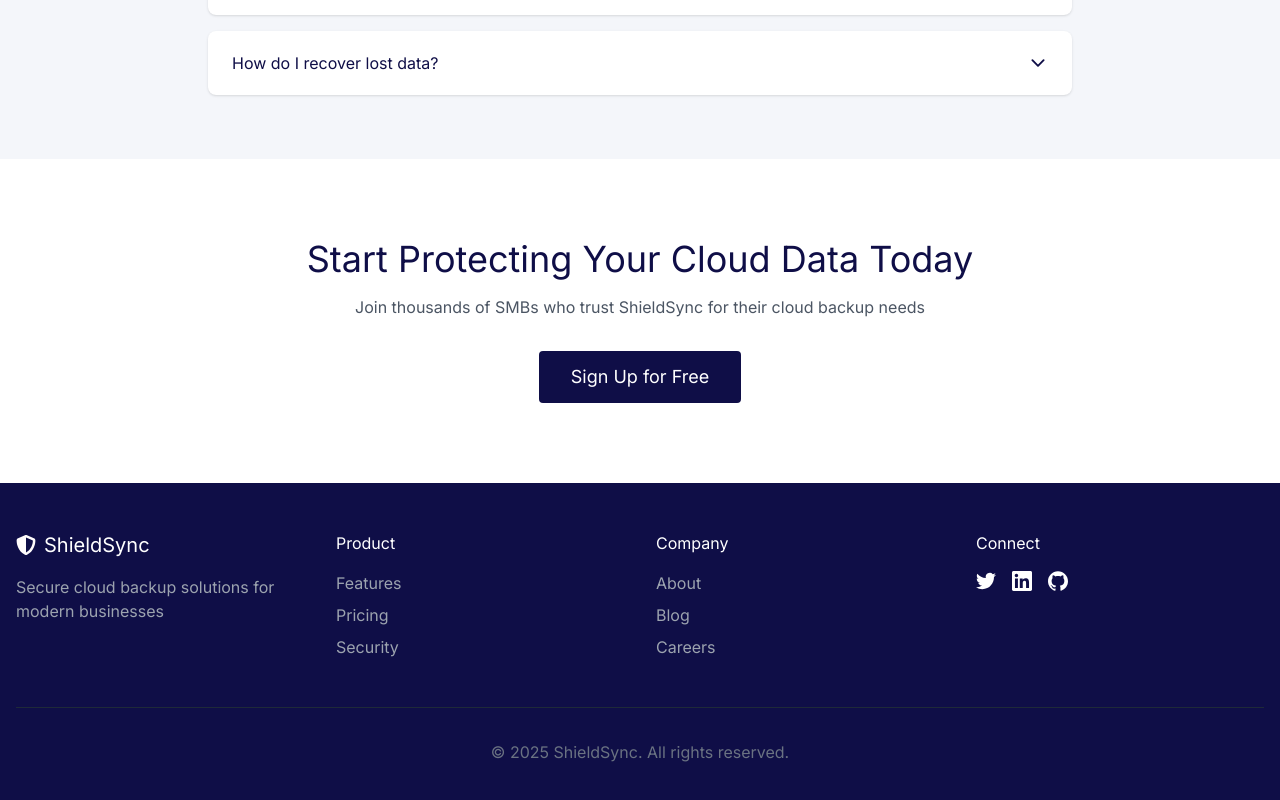
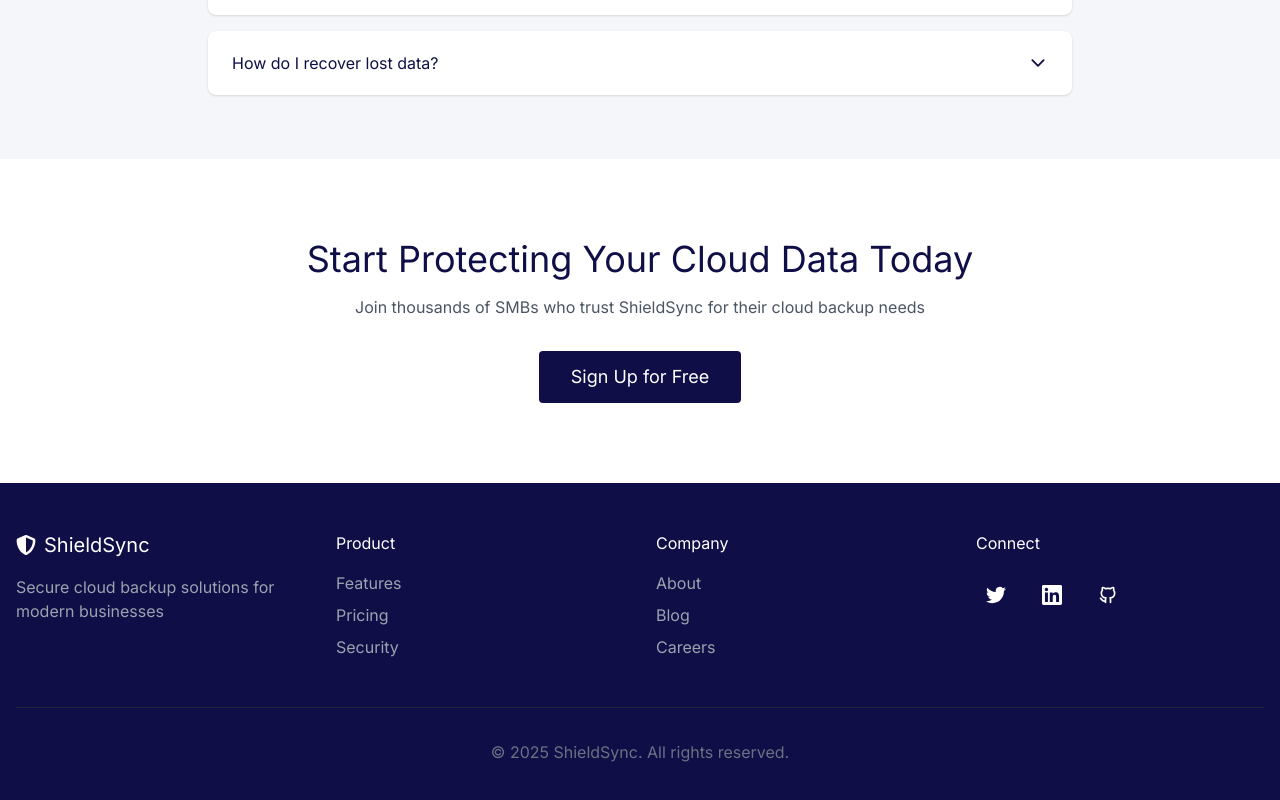
Before and after one commit to arbazkhalid1122/shield-sync, a Next.js app: page / in a window 1280 px wide. Shown: the part 3592-4392 px from the top of the page. Built offline with nearby package versions, Linux system fonts and the light colour scheme.

Commit message:
feat: add feature of floating icon of footer

```diff
--- /dev/null
+++ b/app/components/FloatingDocks.tsx
@@ -0,0 +1,38 @@
+import React from "react";
+import { IconBrandGithub } from "@tabler/icons-react";
+import { FloatingDock } from "@/components/ui/floating-dock";
+
+export default function FloatingDockDemo() {
+  const links = [
+    {
+      title: "twitter",
+      icon: (
+        <svg width="20" height="20" fill="currentColor" viewBox="0 0 24 24">
+          <path d="M23.953 4.57a10 10 0 01-2.825.775 4.958 4.958 0 002.163-2.723c-.951.555-2.005.959-3.127 1.184a4.92 4.92 0 00-8.384 4.482C7.69 8.095 4.067 6.13 1.64 3.162a4.822 4.822 0 00-.666 2.475c0 1.71.87 3.213 2.188 4.096a4.904 4.904 0 01-2.228-.616v.06a4.923 4.923 0 003.946 4.827 4.996 4.996 0 01-2.212.085 4.936 4.936 0 004.604 3.417 9.867 9.867 0 01-6.102 2.105c-.39 0-.779-.023-1.17-.067a13.995 13.995 0 007.557 2.209c9.053 0 13.998-7.496 13.998-13.985 0-.21 0-.42-.015-.63A9.935 9.935 0 0024 4.59z" />
+        </svg>
+      ),
+      href: "https://twitter.com",
+    },
+
+    {
+      title: "linkedin",
+      icon: (
+        <svg width="20" height="20" fill="currentColor" viewBox="0 0 24 24">
+          <path d="M20.447 20.452h-3.554v-5.569c0-1.328-.027-3.037-1.852-3.037-1.853 0-2.136 1.445-2.136 2.939v5.667H9.351V9h3.414v1.561h.046c.477-.9 1.637-1.85 3.37-1.85 3.601 0 4.267 2.37 4.267 5.455v6.286zM5.337 7.433c-1.144 0-2.063-.926-2.063-2.065 0-1.138.92-2.063 2.063-2.063 1.14 0 2.064.925 2.064 2.063 0 1.139-.925 2.065-2.064 2.065zm1.782 13.019H3.555V9h3.564v11.452zM22.225 0H1.771C.792 0 0 .774 0 1.729v20.542C0 23.227.792 24 1.771 24h20.451C23.2 24 24 23.227 24 22.271V1.729C24 .774 23.2 0 22.222 0h.003z" />
+        </svg>
+      ),
+      href: "https://linkedin.com",
+    },
+
+    {
+      title: "GitHub",
+      icon: <IconBrandGithub size={20} />,
+      href: "#",
+    },
+  ];
+  return (
+    <div className="flex items-start justify-start w-[fit-content]">
+      <FloatingDock items={links} />
+    </div>
+  );
+}
--- a/app/components/Footer.tsx
+++ b/app/components/Footer.tsx
@@ -2,6 +2,7 @@ import Link from "next/link";
 import React from "react";
 import shield from "../../public/ShieldFrame.svg";
 import Image from "next/image";
+import FloatingDockDemo from "./FloatingDocks";
 const Footer = () => {
   return (
     <footer className="w-full bg-[#0F0E47] text-white py-12">
@@ -64,54 +65,8 @@ const Footer = () => {
 
           {/* Connect Links */}
           <div className="col-span-1">
-            <h3 className=" mb-4">Connect</h3>
-            <div className="flex space-x-4">
-              <a
-                href="https://twitter.com"
-                target="_blank"
-                rel="noopener noreferrer"
-                className=" hover:text-white"
-              >
-                <svg
-                  width="20"
-                  height="20"
-                  fill="currentColor"
-                  viewBox="0 0 24 24"
-                >
-                  <path d="M23.953 4.57a10 10 0 01-2.825.775 4.958 4.958 0 002.163-2.723c-.951.555-2.005.959-3.127 1.184a4.92 4.92 0 00-8.384 4.482C7.69 8.095 4.067 6.13 1.64 3.162a4.822 4.822 0 00-.666 2.475c0 1.71.87 3.213 2.188 4.096a4.904 4.904 0 01-2.228-.616v.06a4.923 4.923 0 003.946 4.827 4.996 4.996 0 01-2.212.085 4.936 4.936 0 004.604 3.417 9.867 9.867 0 01-6.102 2.105c-.39 0-.779-.023-1.17-.067a13.995 13.995 0 007.557 2.209c9.053 0 13.998-7.496 13.998-13.985 0-.21 0-.42-.015-.63A9.935 9.935 0 0024 4.59z" />
-                </svg>
-              </a>
-              <a
-                href="https://linkedin.com"
-                target="_blank"
-                rel="noopener noreferrer"
-                className=" hover:text-white"
-              >
-                <svg
-                  width="20"
-                  height="20"
-                  fill="currentColor"
-                  viewBox="0 0 24 24"
-                >
-                  <path d="M20.447 20.452h-3.554v-5.569c0-1.328-.027-3.037-1.852-3.037-1.853 0-2.136 1.445-2.136 2.939v5.667H9.351V9h3.414v1.561h.046c.477-.9 1.637-1.85 3.37-1.85 3.601 0 4.267 2.37 4.267 5.455v6.286zM5.337 7.433c-1.144 0-2.063-.926-2.063-2.065 0-1.138.92-2.063 2.063-2.063 1.14 0 2.064.925 2.064 2.063 0 1.139-.925 2.065-2.064 2.065zm1.782 13.019H3.555V9h3.564v11.452zM22.225 0H1.771C.792 0 0 .774 0 1.729v20.542C0 23.227.792 24 1.771 24h20.451C23.2 24 24 23.227 24 22.271V1.729C24 .774 23.2 0 22.222 0h.003z" />
-                </svg>
-              </a>
-              <a
-                href="https://github.com"
-                target="_blank"
-                rel="noopener noreferrer"
-                className=" hover:text-white"
-              >
-                <svg
-                  width="20"
-                  height="20"
-                  fill="currentColor"
-                  viewBox="0 0 24 24"
-                >
-                  <path d="M12 .297c-6.63 0-12 5.373-12 12 0 5.303 3.438 9.8 8.205 11.385.6.113.82-.258.82-.577 0-.285-.01-1.04-.015-2.04-3.338.724-4.042-1.61-4.042-1.61C4.422 18.07 3.633 17.7 3.633 17.7c-1.087-.744.084-.729.084-.729 1.205.084 1.838 1.236 1.838 1.236 1.07 1.835 2.809 1.305 3.495.998.108-.776.417-1.305.76-1.605-2.665-.3-5.466-1.332-5.466-5.93 0-1.31.465-2.38 1.235-3.22-.135-.303-.54-1.523.105-3.176 0 0 1.005-.322 3.3 1.23.96-.267 1.98-.399 3-.405 1.02.006 2.04.138 3 .405 2.28-1.552 3.285-1.23 3.285-1.23.645 1.653.24 2.873.12 3.176.765.84 1.23 1.91 1.23 3.22 0 4.61-2.805 5.625-5.475 5.92.42.36.81 1.096.81 2.22 0 1.606-.015 2.896-.015 3.286 0 .315.21.69.825.57C20.565 22.092 24 17.592 24 12.297c0-6.627-5.373-12-12-12" />
-                </svg>
-              </a>
-            </div>
+            <h3 className="mb-2">Connect</h3>
+            <FloatingDockDemo />
           </div>
         </div>
 
--- /dev/null
+++ b/components/ui/floating-dock.tsx
@@ -0,0 +1,144 @@
+/**
+ * Note: Use position fixed according to your needs
+ * Desktop navbar is better positioned at the bottom
+ * Mobile navbar is better positioned at bottom right.
+ **/
+"use client";
+import { cn } from "@/lib/utils";
+import { IconLayoutNavbarCollapse } from "@tabler/icons-react";
+import {
+  AnimatePresence,
+  MotionValue,
+  motion,
+  useMotionValue,
+  useSpring,
+  useTransform,
+} from "motion/react";
+import Link from "next/link";
+import { useRef, useState } from "react";
+
+export const FloatingDock = ({
+  items,
+  desktopClassName,
+  mobileClassName,
+}: {
+  items: { title: string; icon: React.ReactNode; href: string }[];
+  desktopClassName?: string;
+  mobileClassName?: string;
+}) => {
+  return (
+    <>
+      <FloatingDockDesktop items={items} className={desktopClassName} />
+      {/* <FloatingDockMobile items={items} className={mobileClassName} /> */}
+    </>
+  );
+};
+
+const FloatingDockDesktop = ({
+  items,
+  className,
+}: {
+  items: { title: string; icon: React.ReactNode; href: string }[];
+  className?: string;
+}) => {
+  let mouseX = useMotionValue(Infinity);
+  return (
+    <motion.div
+      onMouseMove={(e) => mouseX.set(e.pageX)}
+      onMouseLeave={() => mouseX.set(Infinity)}
+      className={cn(
+        "mx-auto flex h-16 gap-4 items-end rounded-2xl pb-3",
+        className
+      )}
+    >
+      {items.map((item) => (
+        <IconContainer mouseX={mouseX} key={item.title} {...item} />
+      ))}
+    </motion.div>
+  );
+};
+
+function IconContainer({
+  mouseX,
+  title,
+  icon,
+  href,
+}: {
+  mouseX: MotionValue;
+  title: string;
+  icon: React.ReactNode;
+  href: string;
+}) {
+  let ref = useRef<HTMLDivElement>(null);
+
+  let distance = useTransform(mouseX, (val) => {
+    let bounds = ref.current?.getBoundingClientRect() ?? { x: 0, width: 0 };
+
+    return val - bounds.x - bounds.width / 2;
+  });
+
+  let widthTransform = useTransform(distance, [-150, 0, 150], [40, 80, 40]);
+  let heightTransform = useTransform(distance, [-150, 0, 150], [40, 80, 40]);
+
+  let widthTransformIcon = useTransform(distance, [-150, 0, 150], [20, 40, 20]);
+  let heightTransformIcon = useTransform(
+    distance,
+    [-150, 0, 150],
+    [20, 40, 20]
+  );
+
+  let width = useSpring(widthTransform, {
+    mass: 0.1,
+    stiffness: 150,
+    damping: 12,
+  });
+  let height = useSpring(heightTransform, {
+    mass: 0.1,
+    stiffness: 150,
+    damping: 12,
+  });
+
+  let widthIcon = useSpring(widthTransformIcon, {
+    mass: 0.1,
+    stiffness: 150,
+    damping: 12,
+  });
+  let heightIcon = useSpring(heightTransformIcon, {
+    mass: 0.1,
+    stiffness: 150,
+    damping: 12,
+  });
+
+  const [hovered, setHovered] = useState(false);
+
+  return (
+    <Link href={href}>
+      <motion.div
+        ref={ref}
+        style={{ width, height }}
+        onMouseEnter={() => setHovered(true)}
+        onMouseLeave={() => setHovered(false)}
+        className="aspect-square rounded-full dark:bg-[#191970] flex items-center justify-center relative"
+      >
+        <AnimatePresence>
+          {hovered && (
+            <motion.div
+              initial={{ opacity: 0, y: 10, x: "-50%" }}
+              animate={{ opacity: 1, y: 0, x: "-50%" }}
+              exit={{ opacity: 0, y: 2, x: "-50%" }}
+              className="px-2 py-0.5 whitespace-pre rounded-md bg-gray-100 border dark:bg-neutral-800 dark:border-neutral-900 dark:text-white border-gray-200 text-neutral-700 absolute left-1/2 -translate-x-1/2 -top-8 w-fit text-xs"
+            >
+              {title}
+            </motion.div>
+          )}
+        </AnimatePresence>
+        <motion.div
+          style={{ width: widthIcon, height: heightIcon }}
+          className="flex items-center justify-center"
+        >
+          {icon}
+        </motion.div>
+      </motion.div>
+    </Link>
+  );
+}
--- /dev/null
+++ b/lib/utils.ts
@@ -0,0 +1,6 @@
+import { ClassValue, clsx } from "clsx";
+import { twMerge } from "tailwind-merge";
+
+export function cn(...inputs: ClassValue[]) {
+  return twMerge(clsx(inputs));
+}
--- a/package.json
+++ b/package.json
@@ -9,10 +9,14 @@
     "lint": "next lint"
   },
   "dependencies": {
+    "@tabler/icons-react": "^3.31.0",
+    "clsx": "^2.1.1",
+    "motion": "^12.6.3",
     "next": "15.2.4",
     "react": "^19.0.0",
     "react-dom": "^19.0.0",
-    "react-icons": "^5.5.0"
+    "react-icons": "^5.5.0",
+    "tailwind-merge": "^3.2.0"
   },
   "devDependencies": {
     "@tailwindcss/postcss": "^4",
```
Also changed, not shown: app/page.tsx (+11 -11 lines), 1 other file (tests, documents, lock files or other folders).
